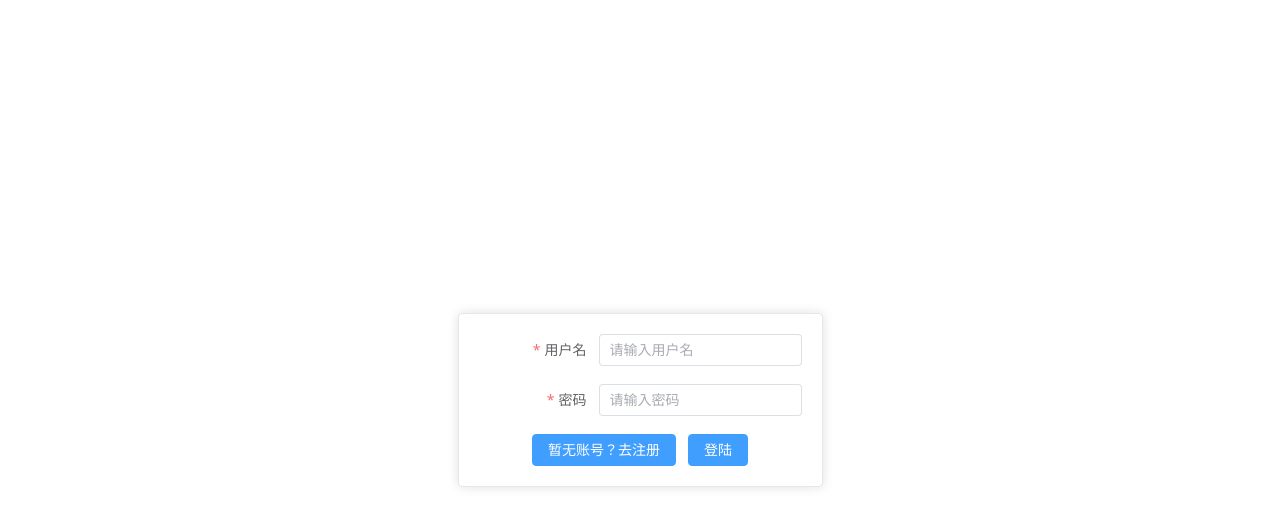
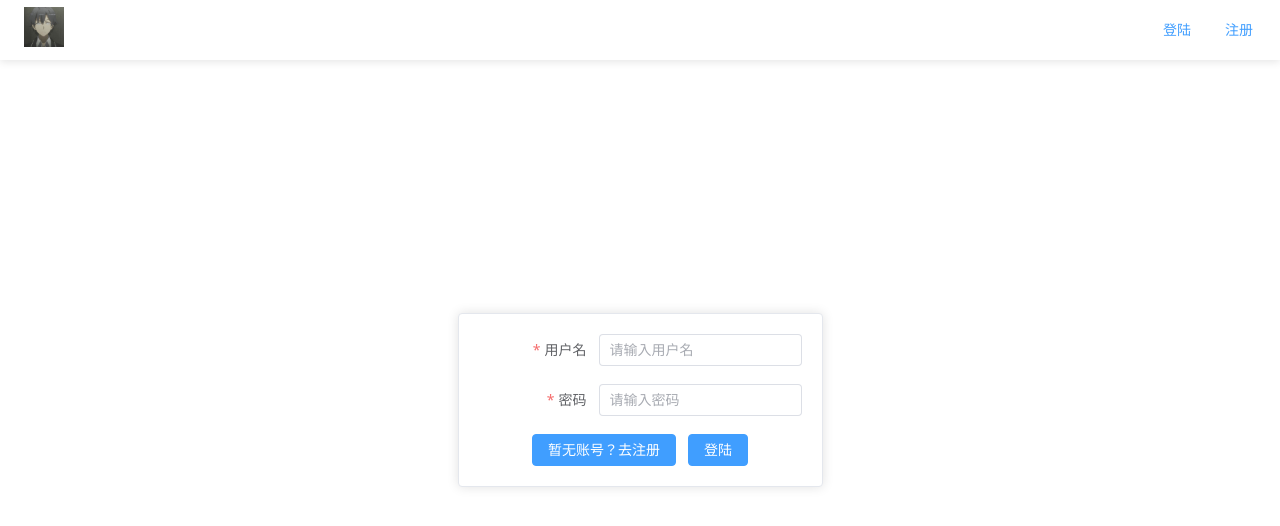
Before and after one commit to sakura11107/ChatFront, a Vue app: page /login in a window 1280 px wide. Shown: the top 526 px of the page. Built offline with nearby package versions, Linux system fonts and the light colour scheme.

Commit message:
feat 优化导航布局

```diff
--- a/src/App.vue
+++ b/src/App.vue
@@ -1,9 +1,11 @@
 <template>
+  <Navbar></Navbar>
   <router-view></router-view>
 </template>
 
 <script setup lang="ts">
 
+import Navbar from "./components/Navbar.vue";
 </script>
 
 <style scoped>
--- a/src/views/Home.vue
+++ b/src/views/Home.vue
@@ -1,12 +1,10 @@
 <template>
-  <Navbar></Navbar>
   <el-button @click="gotoChat">进入聊天室</el-button>
   <el-button @click="gotoTest">测试</el-button>
 </template>
 
 <script setup lang="ts">
   import router from "../router/router.ts";
-  import Navbar from "../components/Navbar.vue";
 
   const gotoChat = () =>{
     //进入Chat.vue
```
